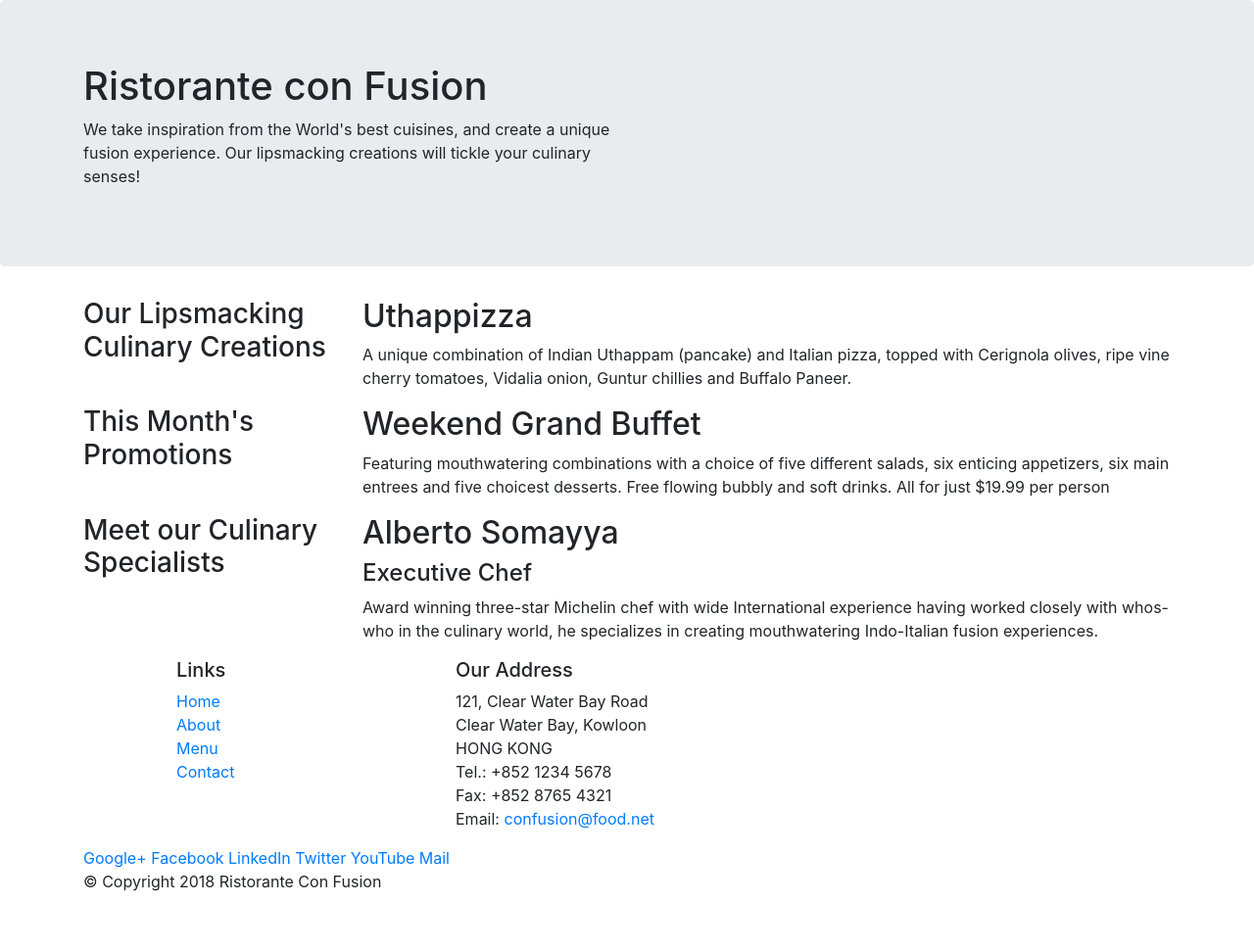
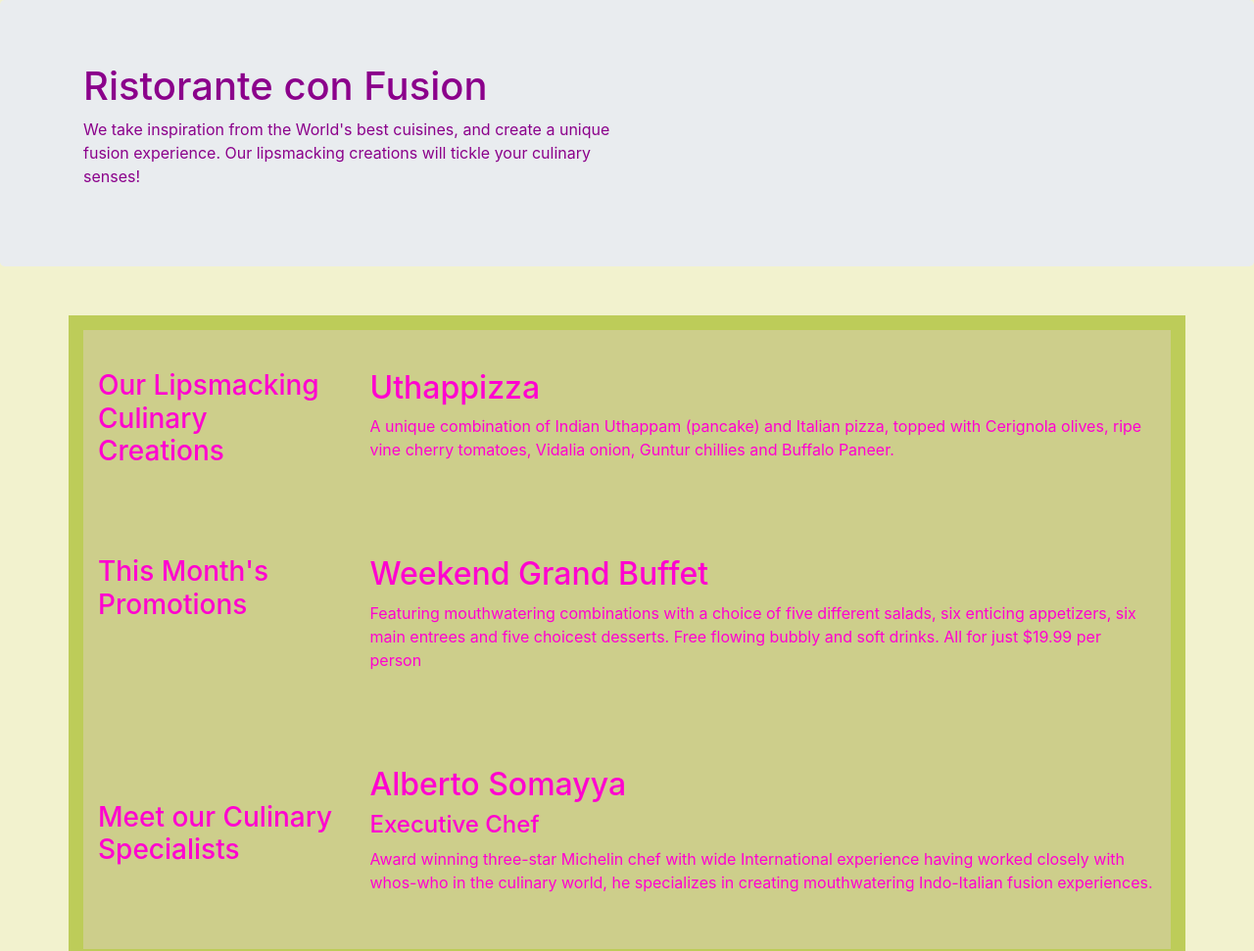
Before and after one commit to B180248ME/bootstrap-practice, a website: page index.html in a window 1280 px wide. Shown: the top 971 px of the page at 98% size. Before the commit the page ends 928 px from the top, so only its background shows below. Drawn offline with nearby package versions, Linux system fonts and the light colour scheme.

Commit message:
bootstrap part-2

```diff
--- /dev/null
+++ b/css/style.css
@@ -0,0 +1,28 @@
+.row-content{
+    margin: 0px auto;
+    padding : 40px 0px 40px 0px;
+}
+.row-header{
+    margin: 0px auto;
+    padding : 0px auto;
+}
+.footer{
+    background-color:rgb(253, 193, 193);
+    color:darkred;
+    padding : 20px 0px 20px 0px;
+}
+.jumbotron{
+    background-color:crimson;
+    color:darkmagenta;
+    padding : 30px 10px 30px 10px;
+}
+.sam{
+    background-color:rgb(205, 206, 139);
+    /* padding : 50px 10px 50px 10px;  */
+    margin: 50px auto;
+    color: rgb(255, 1, 208);
+    border: 15px solid rgb(189, 204, 89);
+}
+.body{
+    background-color:rgb(242, 242, 206);
+}
--- a/index.html
+++ b/index.html
@@ -9,14 +9,15 @@
     <meta http-equiv="x-ua-compatible" content="ie=edge">
 
     <!-- Bootstrap CSS -->
+    <link rel="stylesheet" href="css/style.css">
     <link rel="stylesheet" href="node_modules/bootstrap/dist/css/bootstrap.min.css">
 </head>
 
-<body>
+<body class="body">
 
     <header class="jumbotron">
         <div class="container">
-            <div class="row">
+            <div class="row row-header">
                 <div class="col-12 col-sm-6">
                     <h1>Ristorante con Fusion</h1>
                     <p>We take inspiration from the World's best cuisines, and create a unique fusion experience. Our lipsmacking creations will tickle your culinary senses!</p>
@@ -27,8 +28,8 @@
         </div>
     </header>
 
-    <div class="container">
-        <div class="row">
+    <div class="container sam">
+        <div class="row row-content ">
             <div class="col-12 col-sm-4 col-md-3">
                 <h3>Our Lipsmacking Culinary Creations</h3>
             </div>
@@ -39,7 +40,7 @@
         </div>
 
 
-        <div class="row">
+        <div class="row row-content ">
             <div class="col-12 col-sm-4 col-md-3 order-sm-first">
                 <h3>This Month's Promotions</h3>
             </div>
@@ -49,8 +50,8 @@
             </div>
         </div>
 
-        <div class="row">
-            <div class="col-12 col-sm-4 col-md-3">
+        <div class="row row-content ">
+            <div class="col-12 col-sm-4 col-md-3 align-self-center">
                 <h3>Meet our Culinary Specialists</h3>
             </div>
             <div class="col-12 col-sm col-md">
@@ -61,10 +62,10 @@
         </div>
     </div>
 
-    <footer>
+    <footer class="footer">
         <div class="container">
-            <div class="row">
-                <div class="col-5 offset-1 col-sm-4 col-md-3">
+            <div class="row align-items-center">
+                <div class="col-3 col-sm-4">
                     <h5>Links</h5>
                     <ul class="list-unstyled">
                         <li><a href="#">Home</a></li>
@@ -73,7 +74,7 @@
                         <li><a href="#">Contact</a></li>
                     </ul>
                 </div>
-                <div class="col-6 col-sm-4 col-md-4">
+                <div class="col-4 col-sm-4">
                     <h5>Our Address</h5>
                     <address>
 		              121, Clear Water Bay Road<br>
@@ -84,7 +85,7 @@
 		              Email: <a href="mailto:confusion@food.net">confusion@food.net</a>
 		           </address>
                 </div>
-                <div class="col-12 col-sm-4 col-md-5">
+                <div class="col-4 col-sm-4 align-self-center">
                     <div>
                         <a href="http://google.com/+">Google+</a>
                         <a href="http://www.facebook.com/profile.php?id=">Facebook</a>
```
